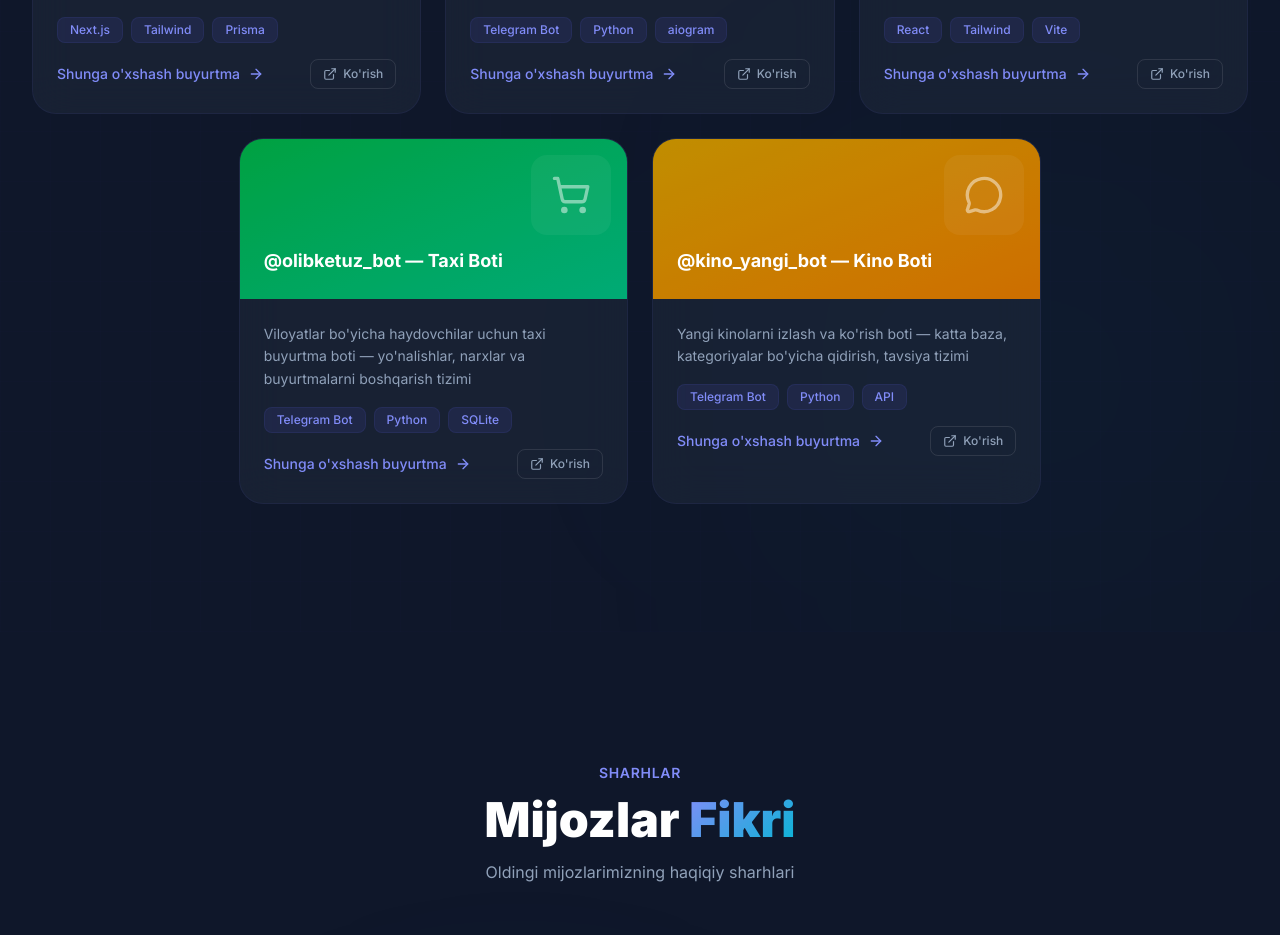
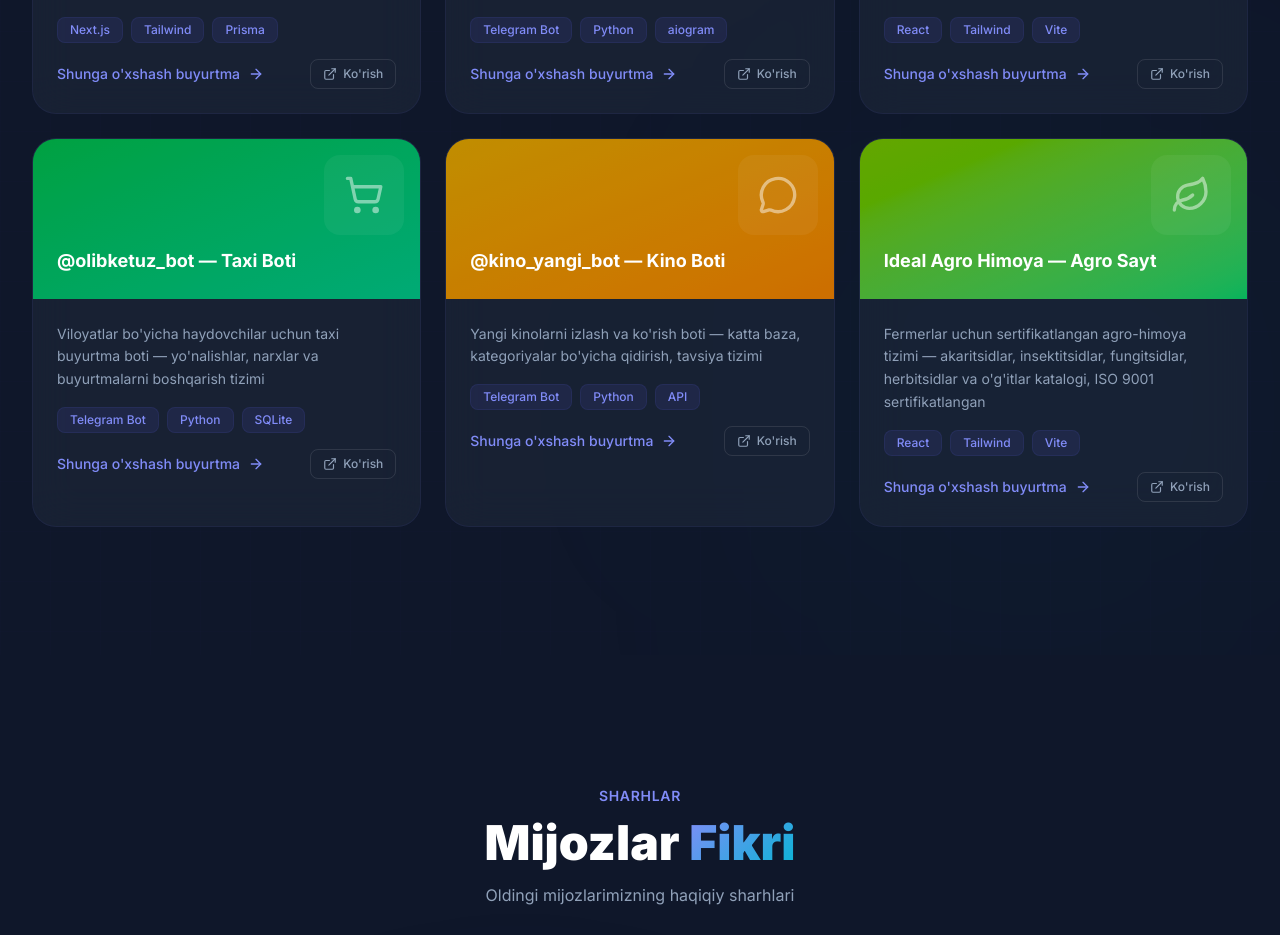
Before and after one commit to pro-dev-uz/freelancer-portfolio, a React (Vite) app: page / in a window 1280 px wide. Shown: the part 4820-5755 px from the top of the page. Built offline with nearby package versions, Linux system fonts and the light colour scheme.

Commit message:
Add Ideal Agro Himoya as 6th project, fix grid layout for 6 cards

```diff
--- a/src/components/Projects.jsx
+++ b/src/components/Projects.jsx
@@ -35,11 +35,16 @@
 
         <div className="grid grid-cols-1 sm:grid-cols-2 lg:grid-cols-6 gap-4 sm:gap-6">
           {projects.map((project, i) => {
-            const isBottom = i >= 3;
-            const isFirstBottom = i === 3;
-            const colClass = isBottom
-              ? `lg:col-span-2${isFirstBottom ? ' lg:col-start-2' : ''}`
-              : 'lg:col-span-2';
+            const total = projects.length;
+            const lastRowCount = total % 3;
+            const isLastRow = i >= total - lastRowCount && lastRowCount !== 0;
+            const isFirstOfLastRow = i === total - lastRowCount;
+            let colClass = 'lg:col-span-2';
+            if (isLastRow) {
+              if (lastRowCount === 1) colClass = 'lg:col-span-2 lg:col-start-3';
+              else if (lastRowCount === 2 && isFirstOfLastRow) colClass = 'lg:col-span-2 lg:col-start-2';
+              else colClass = 'lg:col-span-2';
+            }
             return (
             <motion.div
               key={project.title}
--- a/src/data/translations.js
+++ b/src/data/translations.js
@@ -1,6 +1,6 @@
 import {
   Bot, Globe, Smartphone, Star, ShoppingCart,
-  MessageCircle, Send, BarChart3, Clapperboard,
+  MessageCircle, Send, BarChart3, Clapperboard, Leaf,
 } from 'lucide-react';
 
 // ─── Simple UI strings ───────────────────────────────────────────
@@ -523,6 +523,7 @@
   { icon: Star,          color: 'from-pink-500 to-rose-400',     link: 'https://tennou.uz' },
   { icon: ShoppingCart,  color: 'from-green-500 to-emerald-400', link: 'https://t.me/olibketuz_bot' },
   { icon: MessageCircle, color: 'from-yellow-500 to-orange-400', link: 'https://t.me/kino_yangi_bot' },
+  { icon: Leaf,          color: 'from-lime-500 to-green-400',    link: 'https://www.idealagrohimoya.uz' },
 ];
 
 const projectsText = {
@@ -532,6 +533,7 @@
     { title: 'Tennou.uz — Konsalting Sayt', description: "Chet elda o'qishga yordam beruvchi Tennou Consulting kompaniyasi uchun web sayt — universitetlar, dasturlar va ariza jarayoni", tags: ['React', 'Tailwind', 'Vite'] },
     { title: '@olibketuz_bot — Taxi Boti', description: "Viloyatlar bo'yicha haydovchilar uchun taxi buyurtma boti — yo'nalishlar, narxlar va buyurtmalarni boshqarish tizimi", tags: ['Telegram Bot', 'Python', 'SQLite'] },
     { title: '@kino_yangi_bot — Kino Boti', description: "Yangi kinolarni izlash va ko'rish boti — katta baza, kategoriyalar bo'yicha qidirish, tavsiya tizimi", tags: ['Telegram Bot', 'Python', 'API'] },
+    { title: 'Ideal Agro Himoya — Agro Sayt', description: "Fermerlar uchun sertifikatlangan agro-himoya tizimi — akaritsidlar, insektitsidlar, fungitsidlar, herbitsidlar va o'g'itlar katalogi, ISO 9001 sertifikatlangan", tags: ['React', 'Tailwind', 'Vite'] },
   ],
   ru: [
     { title: 'Arif.uz — Solar Сайт', description: 'Современный веб-сайт для компании солнечных панелей — каталог продуктов, цены, форма обратной связи и SEO', tags: ['Next.js', 'Tailwind', 'Prisma'] },
@@ -539,6 +541,7 @@
     { title: 'Tennou.uz — Консалтинг Сайт', description: 'Сайт для компании Tennou Consulting — помощь в поступлении за рубеж, университеты, программы и процесс подачи заявки', tags: ['React', 'Tailwind', 'Vite'] },
     { title: '@olibketuz_bot — Такси Бот', description: 'Бот заказа такси для водителей по регионам — маршруты, цены и система управления заказами', tags: ['Telegram Bot', 'Python', 'SQLite'] },
     { title: '@kino_yangi_bot — Кино Бот', description: 'Бот для поиска и просмотра новых фильмов — большая база, поиск по категориям, система рекомендаций', tags: ['Telegram Bot', 'Python', 'API'] },
+    { title: 'Ideal Agro Himoya — Агро Сайт', description: 'Сертифицированная система агро-защиты для фермеров — акарициды, инсектициды, фунгициды, гербициды и удобрения, сертификация ISO 9001', tags: ['React', 'Tailwind', 'Vite'] },
   ],
   en: [
     { title: 'Arif.uz — Solar Website', description: 'Modern website for a solar panel company — product catalog, pricing, contact form and SEO optimization', tags: ['Next.js', 'Tailwind', 'Prisma'] },
@@ -546,6 +549,7 @@
     { title: 'Tennou.uz — Consulting Site', description: 'Website for Tennou Consulting — helping students study abroad, universities, programs and application process', tags: ['React', 'Tailwind', 'Vite'] },
     { title: '@olibketuz_bot — Taxi Bot', description: 'Taxi ordering bot for drivers by regions — routes, pricing and order management system', tags: ['Telegram Bot', 'Python', 'SQLite'] },
     { title: '@kino_yangi_bot — Movie Bot', description: 'Bot for finding and watching new movies — large database, category search, recommendation system', tags: ['Telegram Bot', 'Python', 'API'] },
+    { title: 'Ideal Agro Himoya — Agro Site', description: 'Certified agro-protection system for farmers — acaricides, insecticides, fungicides, herbicides and fertilizers catalog, ISO 9001 certified', tags: ['React', 'Tailwind', 'Vite'] },
   ],
 };
 
```
